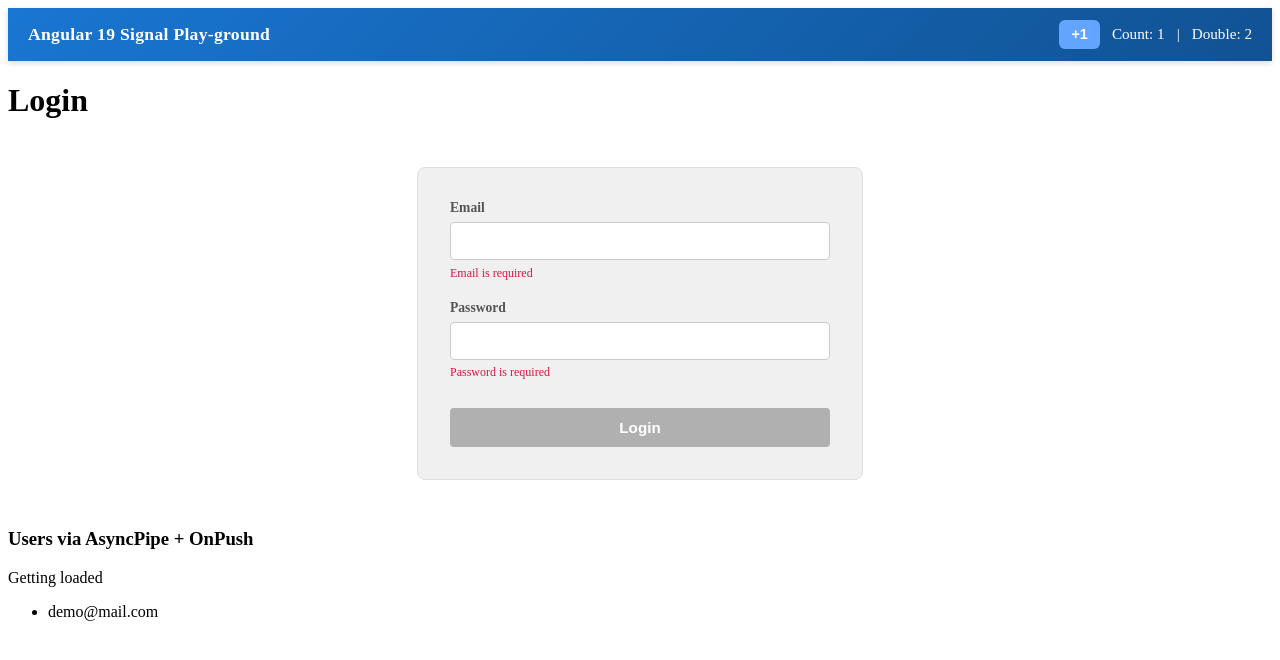
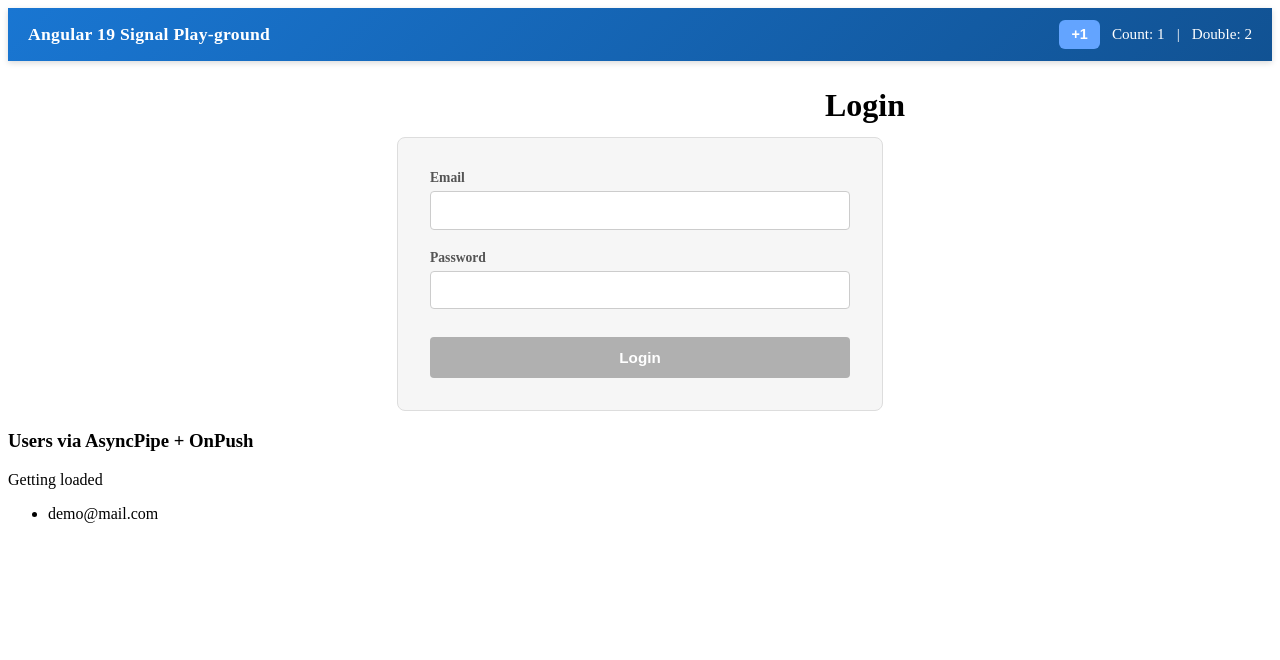
Before and after one commit to Div-404/ng19-workshop, an Angular app: page /login in a window 1280 px wide. Shown: the top 660 px of the page. Built offline with nearby package versions, Linux system fonts and the light colour scheme; data requests are answered from the project's data file.

Commit message:
feat: reusable FormFieldComponent with CVA + signal touched

```diff
--- a/src/app/features/login-form/login-form.html
+++ b/src/app/features/login-form/login-form.html
@@ -1,4 +1,4 @@
-<form class="formClass" [formGroup]="form" (ngSubmit)="onSubmit()">
+<!-- <form class="formClass" [formGroup]="form" (ngSubmit)="onSubmit()">
     <div    class="emailclass">
         <label> Email</label>
         <input type="email" formControlName="email"/>
@@ -10,4 +10,28 @@
         <small *ngIf="passworderror$ | async as err" class="error">{{ err }}</small>
     </div>
     <button type="submit" [disabled]="(valid$ | async) === false">Login</button>
+</form> -->
+
+
+<form [formGroup]="form" (ngSubmit)="onSubmit()">
+  <app-form-field
+    label="Email"
+    type="email"
+    formControlName="email"
+    [errors]="[
+      { key: form.get('email')?.errors?.['required'], message: 'Email is required' },
+      { key: form.get('email')?.errors?.['email'], message: 'Invalid email format' }
+    ]">
+  </app-form-field>
+
+  <app-form-field
+    label="Password"
+    type="password"
+    formControlName="password"
+    [errors]="[
+      { key: form.get('password')?.errors?.['required'], message: 'Password is required' }
+    ]">
+  </app-form-field>
+
+  <button type="submit" [disabled]="form.invalid">Login</button>
 </form>
--- a/src/app/features/login-form/login-form.scss
+++ b/src/app/features/login-form/login-form.scss
@@ -1,68 +1,102 @@
-.formClass {
-  max-width: 380px;          /* limits width for readability */
-  margin: 3rem auto;         /* centers horizontally */
+// .formClass {
+//   max-width: 380px;          /* limits width for readability */
+//   margin: 3rem auto;         /* centers horizontally */
+//   padding: 2rem;
+
+//   display: flex;
+//   flex-direction: column;
+//   gap: 1.25rem;              /* space between fields */
+
+//   border: 1px solid #e0e0e0;
+//   border-radius: 8px;
+//   background: #f1f0f0;
+// }
+
+// .emailclass,
+// .passClass {
+//   display: flex;
+//   flex-direction: column;
+//   gap: 0.35rem;
+// }
+// label {
+//   font-size: 0.85rem;
+//   font-weight: 600;
+//   color: #545454;
+// }
+// input {
+//   padding: 0.6rem 0.75rem;
+//   font-size: 0.95rem;
+
+//   border: 1px solid #ccc;
+//   border-radius: 4px;
+
+//   transition: border-color 0.2s ease, box-shadow 0.2s ease;
+// }
+// input:focus {
+//   outline: none;
+//   border-color: #1976d2;
+//   box-shadow: 0 0 0 2px rgba(25, 118, 210, 0.15);
+// }
+
+
+// .error {
+//   color: crimson;
+//   font-size: 0.75rem;
+//   line-height: 1.2;
+// }
+
+// button {
+//   margin-top: 0.5rem;
+//   padding: 0.7rem;
+
+//   font-size: 0.95rem;
+//   font-weight: 600;
+
+//   border: none;
+//   border-radius: 4px;
+//   background: #1976d2;
+//   color: #fff;
+
+//   cursor: pointer;
+//   transition: background 0.2s ease;
+// }
+// button:hover:not(:disabled) {
+//   background: #155fa0;
+// }
+// button:disabled {
+//   background: #b0b0b0;
+//   cursor: not-allowed;
+// }
+
+form {
+  max-width: 420px;
+  margin: 0rem auto;
   padding: 2rem;
 
   display: flex;
   flex-direction: column;
-  gap: 1.25rem;              /* space between fields */
+  gap: 1.25rem;
 
-  border: 1px solid #e0e0e0;
+  background: #f6f6f6;
+  border: 1px solid #ddd;
   border-radius: 8px;
-  background: #f1f0f0;
 }
-
-.emailclass,
-.passClass {
-  display: flex;
-  flex-direction: column;
-  gap: 0.35rem;
-}
-label {
-  font-size: 0.85rem;
-  font-weight: 600;
-  color: #545454;
-}
-input {
-  padding: 0.6rem 0.75rem;
-  font-size: 0.95rem;
-
-  border: 1px solid #ccc;
-  border-radius: 4px;
-
-  transition: border-color 0.2s ease, box-shadow 0.2s ease;
-}
-input:focus {
-  outline: none;
-  border-color: #1976d2;
-  box-shadow: 0 0 0 2px rgba(25, 118, 210, 0.15);
-}
-
-
-.error {
-  color: crimson;
-  font-size: 0.75rem;
-  line-height: 1.2;
-}
-
 button {
   margin-top: 0.5rem;
-  padding: 0.7rem;
+  padding: 0.75rem;
 
   font-size: 0.95rem;
   font-weight: 600;
 
   border: none;
   border-radius: 4px;
+
   background: #1976d2;
-  color: #fff;
+  color: white;
 
   cursor: pointer;
-  transition: background 0.2s ease;
 }
-button:hover:not(:disabled) {
-  background: #155fa0;
-}
+
 button:disabled {
   background: #b0b0b0;
   cursor: not-allowed;
--- a/src/app/features/login-form/login-form.ts
+++ b/src/app/features/login-form/login-form.ts
@@ -1,76 +1,35 @@
-import { Component, computed, EventEmitter, Input, Output } from '@angular/core';
-import { toSignal } from '@angular/core/rxjs-interop';
-import { FormGroup, FormBuilder, Validators, FormsModule, ReactiveFormsModule } from '@angular/forms';
+import { Component, EventEmitter, Output } from '@angular/core';
+import { FormBuilder, Validators, ReactiveFormsModule, FormGroup } from '@angular/forms';
 import { CommonModule } from '@angular/common';
-import { map, Observable, startWith } from 'rxjs';
+import { FormFieldComponent } from '../../shared/ui/form-field/form-field';
+
+export interface LoginPayload {
+  email: string;
+  password: string;
+}
 
 @Component({
   selector: 'app-login-form',
-  imports: [CommonModule,ReactiveFormsModule,FormsModule],
+  standalone: true,
+  imports: [CommonModule, ReactiveFormsModule, FormFieldComponent],
   templateUrl: './login-form.html',
-  styleUrl: './login-form.scss',
+  styleUrls:['./login-form.scss']
 })
 export class LoginForm {
-  form!:FormGroup;
-  // @Input() disabled = false;
-  @Output() submitForm = new EventEmitter<any>;
-    emailerror$!: Observable<string | null>;
-  passworderror$!: Observable<string | null>;
-  valid$!: Observable<boolean>;
-  constructor(
-    private fb:FormBuilder
-  ) {
+  @Output() submitForm = new EventEmitter<LoginPayload>();
+  form!: FormGroup;
+
+
+  constructor(private fb: FormBuilder) {
+    this.form = this.fb.group({
+    email: ['', [Validators.required, Validators.email]],
+    password: ['', Validators.required]
+  });
   }
 
- ngOnInit(): void {
-    // 1️⃣ Create form FIRST
-    this.form = this.fb.group({
-      email: ['', [Validators.required, Validators.email]],
-      password: [
-        '',
-        [
-          Validators.required,
-          Validators.pattern(
-            /^(?=.*[a-z])(?=.*[A-Z])(?=.*\d)(?=.*[@$!%*?&#])[A-Za-z\d@$!%*?&#]{8,}$/
-          )
-        ]
-      ]
-    });
-
-    // 2️⃣ Email errors
-    this.emailerror$ = this.form.get('email')!.valueChanges.pipe(
-      startWith(this.form.get('email')!.value),
-      map(() => {
-        const ctrl = this.form.get('email');
-        if (ctrl?.hasError('required')) return 'Email is required';
-        if (ctrl?.hasError('email')) return 'Invalid email format';
-        return null;
-      })
-    );
-
-    // 3️⃣ Password errors
-    this.passworderror$ = this.form.get('password')!.valueChanges.pipe(
-      startWith(this.form.get('password')!.value),
-      map(() => {
-        const ctrl = this.form.get('password');
-        if (ctrl?.hasError('required')) return 'Password is required';
-        if (ctrl?.hasError('pattern'))
-          return 'Min 8 chars, uppercase, lowercase, number & special char';
-        return null;
-      })
-    );
-
-    // 4️⃣ Form validity
-    this.valid$ = this.form.statusChanges.pipe(
-      startWith(this.form.status),
-      map(status => status === 'VALID')
-    );
-  }
-onSubmit(){
-  if(this.form.valid){
-    this.submitForm.emit(this.form.value)
+  onSubmit(): void {
+    if (this.form.valid) {
+      this.submitForm.emit(this.form.value as LoginPayload);
+    }
   }
 }
-
-
-}
--- a/src/app/features/login/login.scss
+++ b/src/app/features/login/login.scss
@@ -0,0 +1,3 @@
+h1{
+    margin: 26px 1px 13px 817px;
+}
--- /dev/null
+++ b/src/app/shared/ui/form-field/form-field.html
@@ -0,0 +1,16 @@
+<div class="field">
+  <label>{{ label }}</label>
+  <input
+    [type]="type"
+    [value]="value()"
+    (input)="update($any($event).target.value)"
+    (blur)="blur()"
+    [disabled]="disabled()"
+  />
+
+  <small class="error" *ngIf="touched()">
+    <ng-container *ngFor="let e of errors">
+      <span *ngIf="e.key">{{ e.message }}</span>
+    </ng-container>
+  </small>
+</div>
--- /dev/null
+++ b/src/app/shared/ui/form-field/form-field.scss
@@ -0,0 +1,29 @@
+.field {
+  display: flex;
+  flex-direction: column;
+  gap: 0.35rem;
+}
+
+label {
+  font-size: 0.85rem;
+  font-weight: 600;
+  color: #545454;
+}
+
+input {
+  padding: 0.6rem 0.75rem;
+  font-size: 0.95rem;
+  border: 1px solid #ccc;
+  border-radius: 4px;
+}
+
+input:focus {
+  outline: none;
+  border-color: #1976d2;
+  box-shadow: 0 0 0 2px rgba(25, 118, 210, 0.15);
+}
+
+.error {
+  color: crimson;
+  font-size: 0.75rem;
+}
--- /dev/null
+++ b/src/app/shared/ui/form-field/form-field.ts
@@ -0,0 +1,55 @@
+import { CommonModule } from '@angular/common';
+import { Component, forwardRef, Input, signal } from '@angular/core';
+import { FormsModule, NG_VALUE_ACCESSOR, ReactiveFormsModule } from '@angular/forms';
+
+@Component({
+  selector: 'app-form-field',
+  imports: [CommonModule, FormsModule, ReactiveFormsModule],
+  templateUrl: './form-field.html',
+  styleUrl: './form-field.scss',
+  standalone: true,
+  providers:[
+    {
+      provide:NG_VALUE_ACCESSOR,
+      useExisting: forwardRef(()=>FormFieldComponent),
+      multi: true
+    }
+  ]
+})
+export class FormFieldComponent {
+@Input() label='';
+@Input() type: 'text'| 'email'|'password' ='text';
+@Input() errors: {key:string;message:string}[] = [];
+value = signal('');
+disabled = signal(false);
+touched = signal(false);
+
+onChange = (v:string) =>{};
+onTouched = ()=>{};
+
+//CVA methods
+writeValue(v:string|null):void{
+  this.value.set(v ?? '');
+  console.log("this.value", this.value);
+}
+registerOnChange(fn:any){
+  this.onChange = fn;
+  console.log("this.onChange", this.onChange);
+}
+registerOnTouched(fn:any){
+  this.onTouched = fn;
+  console.log("this.onChange", this.onChange);
+}
+setDisabledState(isDisabled:boolean){
+  this.disabled.set(isDisabled);
+  console.log("this.disabled", this.disabled);
+}
+update(val:string){
+  this.value?.set(val);
+  this.onChange(val);
+}
+blur(): void {
+    this.touched.set(true);
+    this.onTouched();
+  }
+}
```
Also changed, not shown: 1 other file (tests, documents, lock files or other folders).
